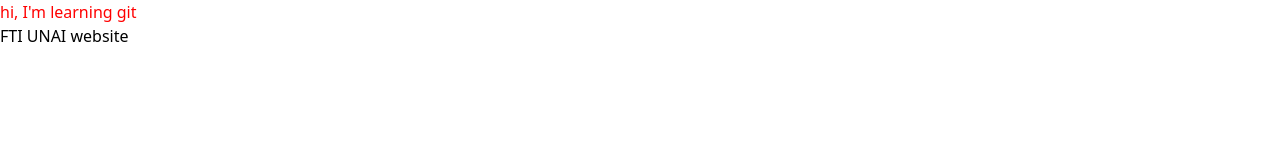
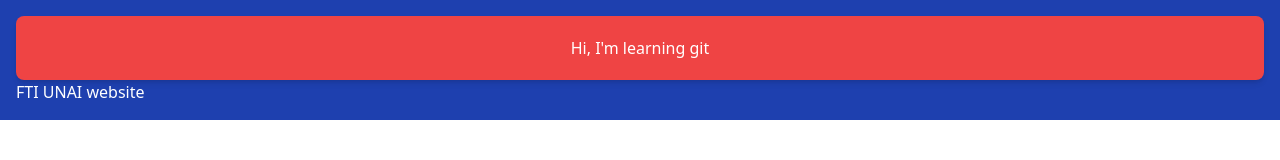
Before and after one commit to PodaAlvienDamanik/podawebsite, a plain HTML site: page index.html in a window 1280 px wide. Drawn offline with nearby package versions, Linux system fonts and the light colour scheme.

Commit message:
add div container and add styling to the h1

```diff
--- a/index.html
+++ b/index.html
@@ -5,14 +5,11 @@
     <meta name="viewport" content="width=device-width, initial-scale=1.0">
     <script src="https://cdn.tailwindcss.com"></script>
     <title>Learn Github</title>
-    <style>
-        h1{
-            color: red;
-        }
-    </style>
 </head>
 <body>
-    <h1>hi, I'm learning git</h1>
-    <a href="https://fti.unai.edu">FTI UNAI website</a>
+    <div class="container bg-blue-800 mx-auto text-white p-4">
+        <h1 class="bg-red-500 px-8 py-5 rounded-lg text-center shadow-md">Hi, I'm learning git</h1>
+        <a href="https://fti.unai.edu">FTI UNAI website</a>
+    </div>
 </body>
 </html>
```
